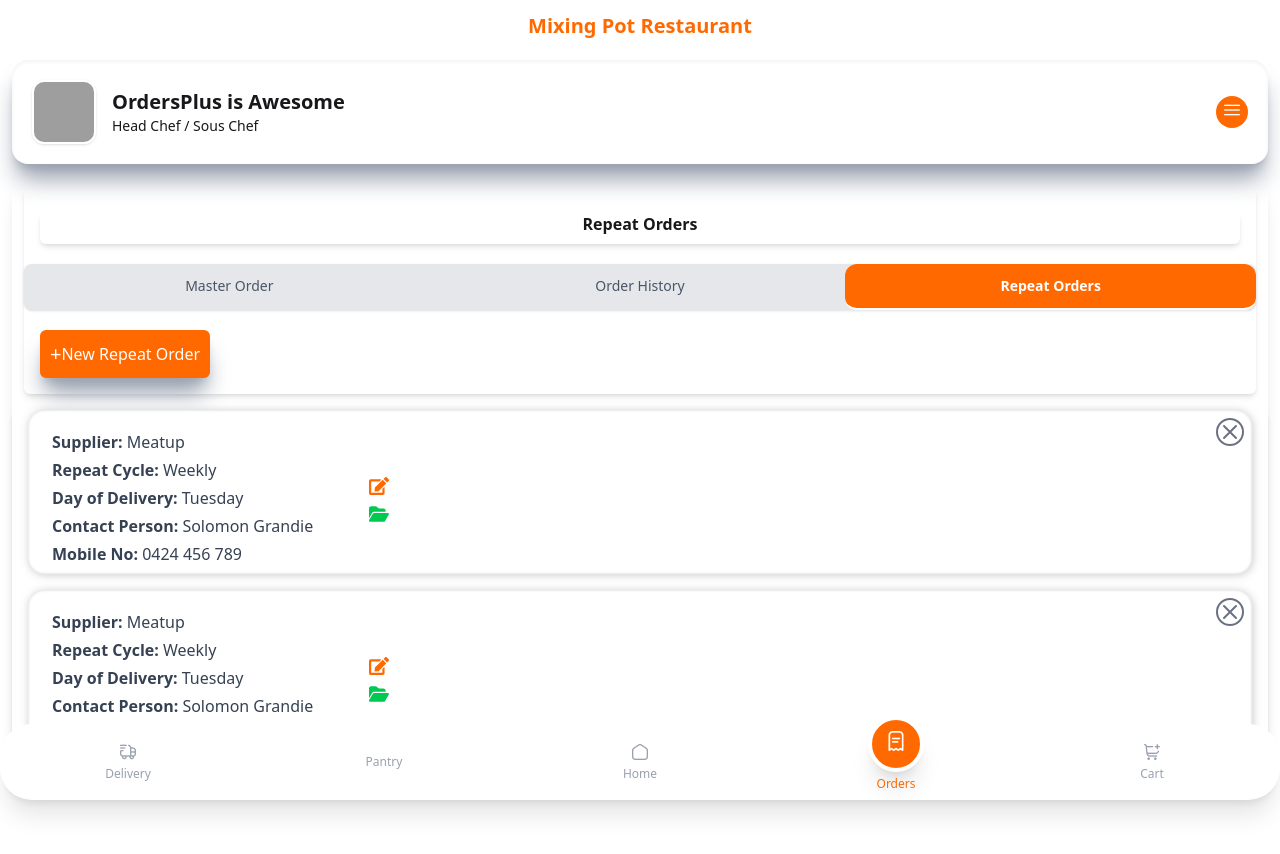
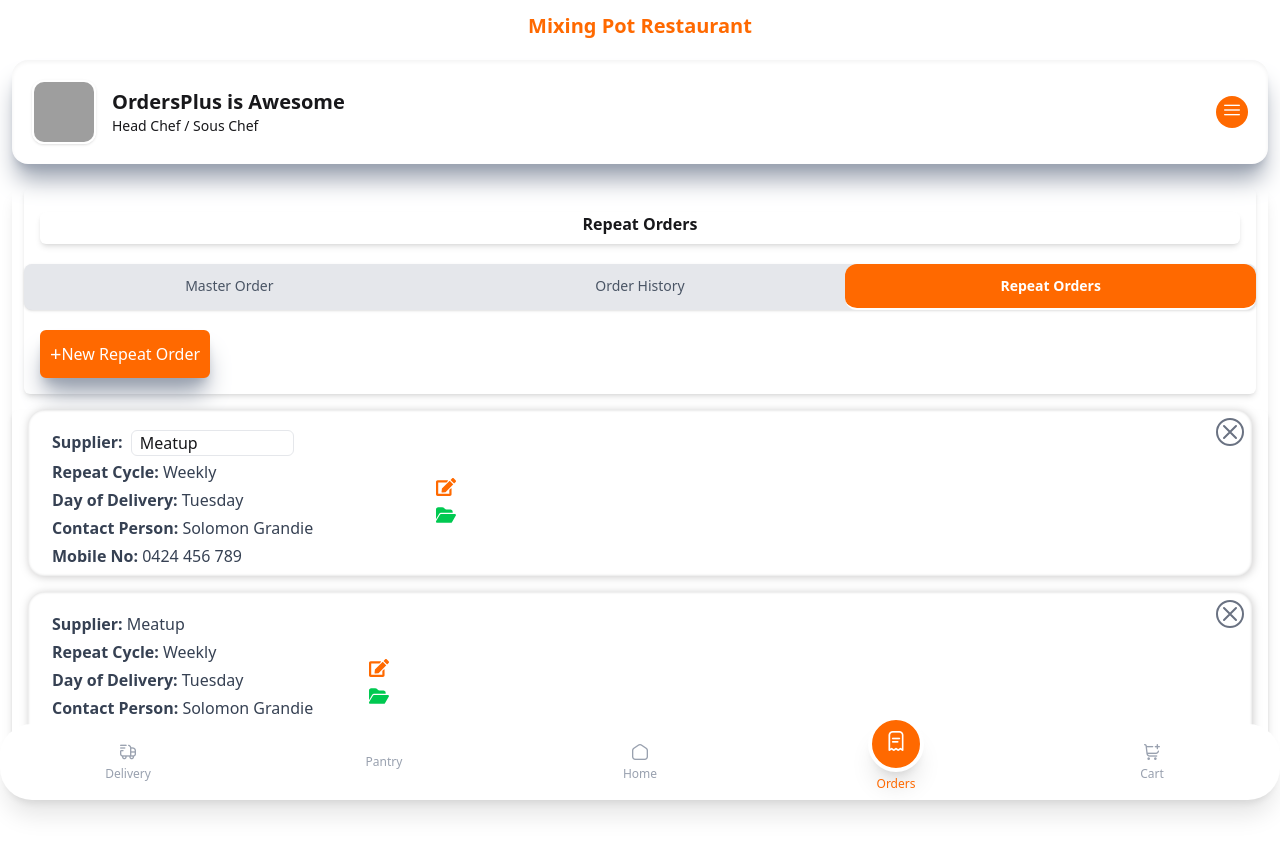
Before and after one commit to OrdersPlus/Chef-Mobile-React, a React (Vite) app: page /orders/repeat-orders in a window 1280 px wide. Shown: the top 854 px of the page. Built offline with nearby package versions, Linux system fonts and the light colour scheme; grey boxes are pictures that could not be loaded; some icons are missing.

Commit message:
same as before

```diff
--- a/src/components/orders/repeatOrders/RepeatOrderMain.jsx
+++ b/src/components/orders/repeatOrders/RepeatOrderMain.jsx
@@ -15,10 +15,15 @@ const RepeatOrderMain = () => {
 
   {/* Card Content */}
   <div className="mt-2 flex flex-col justify-start">
-    <div className="rounded-md bg-white  pl-2 pr-2 space-y-4 mb-1 mt-2">
-      <p className="text-gray-700 ">
-        <strong>Supplier:</strong> Meatup
-      </p>
+    <div className=" rounded-md bg-white  pl-2 pr-2 space-y-4 mb-1 mt-2">
+      <div className='flex gap-2'>
+          <p className="text-gray-700  ">
+        <strong>Supplier:</strong>
+        </p>
+         <input type="text" defaultValue="Meatup" className="border border-gray-200 rounded-md w-[50%] pl-2 pr-2" />
+
+      </div>
+
     </div>
 
     <div className="rounded-md bg-white  pl-2 pr-2 space-y-4 mb-1">
```
